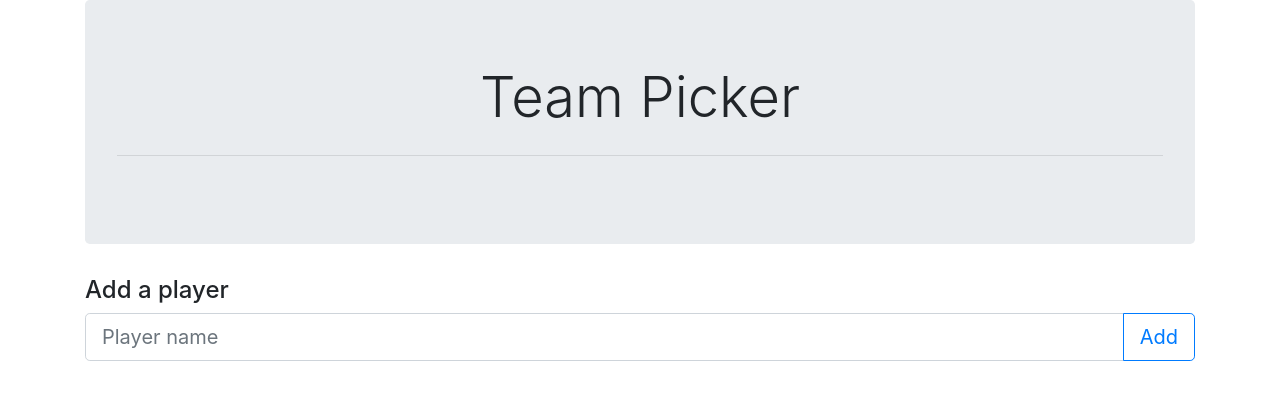
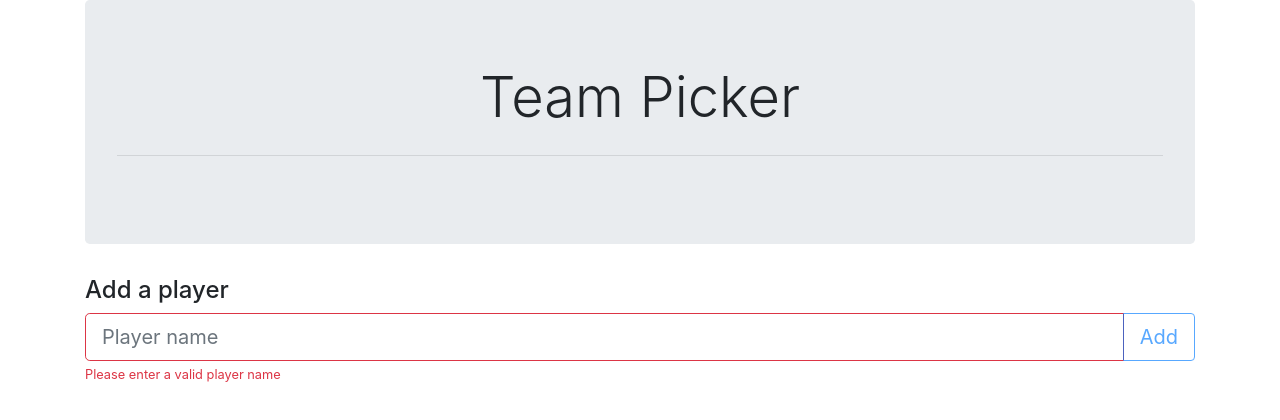
Before and after one commit to simonlewin/5-a-side, a React (Create React App) app: page / in a window 1280 px wide. Shown: the top 420 px of the page. Built offline with nearby package versions, Linux system fonts and the light colour scheme.

Commit message:
Added rendering for input validation

```diff
--- a/src/components/Add.jsx
+++ b/src/components/Add.jsx
@@ -25,17 +25,21 @@ class Add extends Component {
 	}
 
 	render() {
+		const valid = false;
 		return (
 			<Fragment>
 				<form onSubmit={this.onSubmit} className='input-group input-group-lg mb-3'>
 					<input
-						className='form-control'
+						className={`form-control ${ valid ? '' : 'is-invalid' }`}
 						placeholder='Player name'
 						onChange={this.handleChange}
 						value={this.state.value}
 					/>
 					<div className='input-group-append'>
-						<button className='btn btn-outline-primary'>Add</button>
+						<button className='btn btn-outline-primary rounded-right' disabled={!valid}>Add</button>
+					</div>
+					<div class='invalid-feedback'>
+						Please enter a valid player name
 					</div>
 				</form>
 			</Fragment>
```
